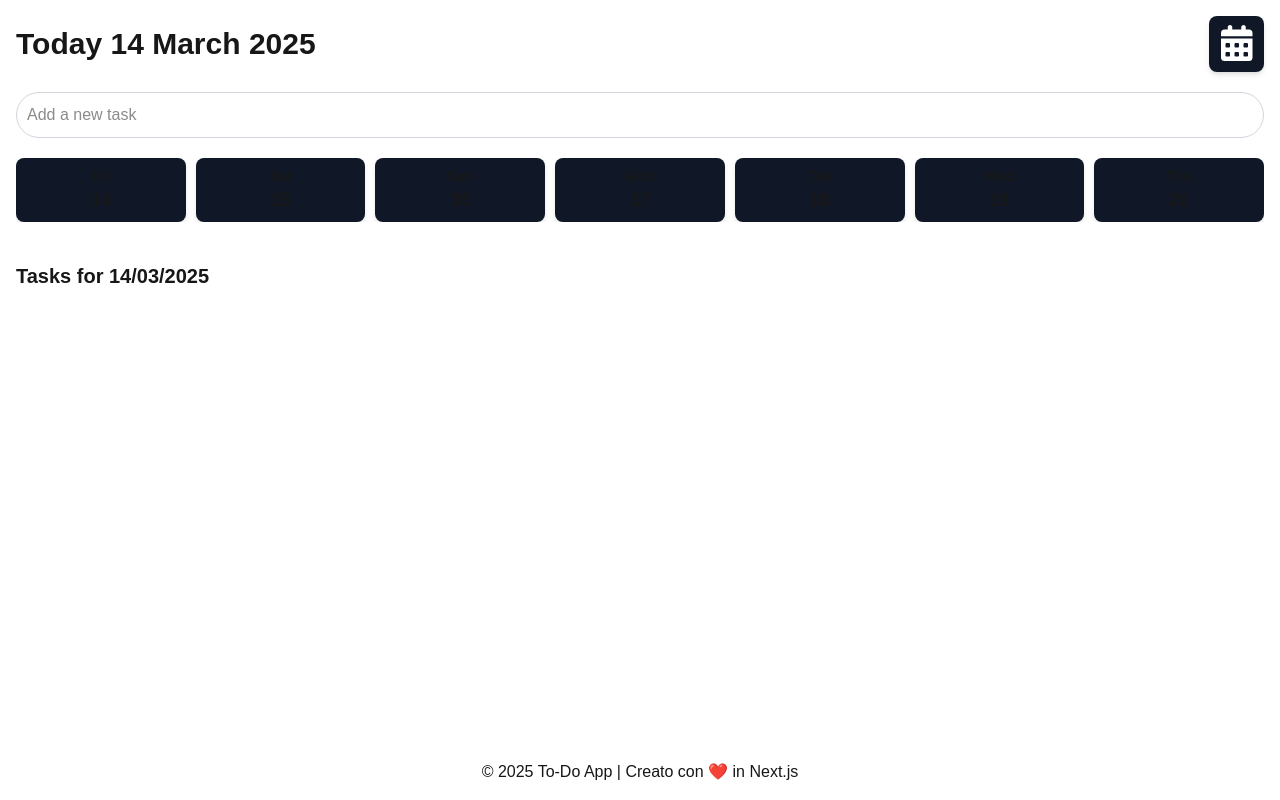
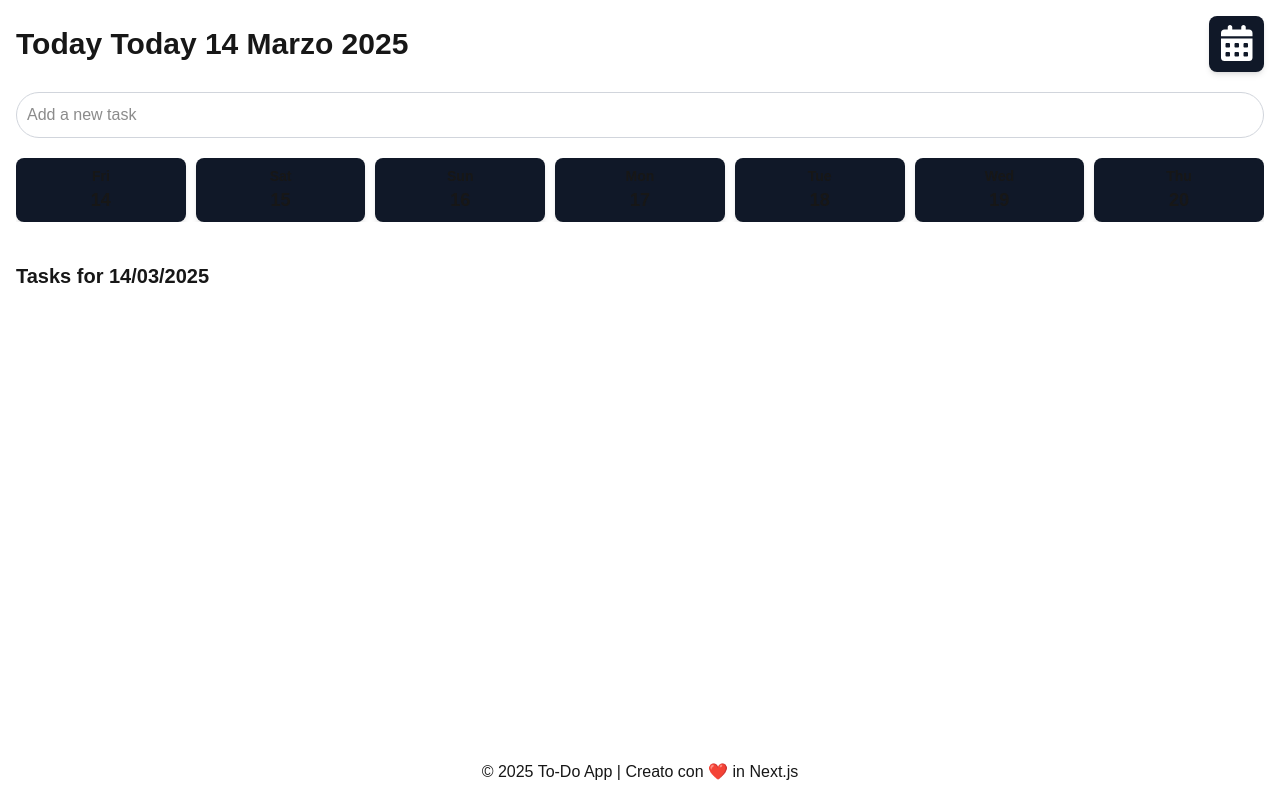
Before and after one commit to Jomar-Navarro/todolist, a Next.js app: page / in a window 1280 px wide. Built offline with nearby package versions, Linux system fonts and the light colour scheme.

Commit message:
refactor TodoList component; update date formatting to use Italian locale for improved user experience

```diff
--- a/src/components/TodoList.js
+++ b/src/components/TodoList.js
@@ -12,6 +12,7 @@ export default function TodoList() {
 	);
 	const [tasks, setTasks] = useState({});
 	const [newTask, setNewTask] = useState("");
+	const [formattedDate, setFormattedDate] = useState(""); // Stato per evitare mismatch
 
 	const handleDateChange = (date) => {
 		setStartDate(date);
@@ -35,18 +36,23 @@ export default function TodoList() {
 		setSelectedDay(dateKey);
 	}, [startDate]);
 
-	const date = new Date();
-	const month = date.toLocaleString("default", { month: "long" });
-	const capitalizedMonth = month.charAt(0).toUpperCase() + month.slice(1);
-	const day = date.getDate();
-	const year = date.getFullYear();
+	useEffect(() => {
+		const date = new Date();
+		const month = date.toLocaleString("it-IT", { month: "long" });
+		const capitalizedMonth = month.charAt(0).toUpperCase() + month.slice(1);
+		const day = date.getDate();
+		const year = date.getFullYear();
+
+		setFormattedDate(`Today ${day} ${capitalizedMonth} ${year}`);
+	}, []);
+
 	const tasksForSelectedDay = tasks[selectedDay] || [];
 
 	return (
 		<div className="w-full">
 			<div className="flex justify-between items-center">
 				<h1 className="text-3xl font-bold">
-					Today {day} {capitalizedMonth} {year}
+					Today {formattedDate || "Loading..."}
 				</h1>
 				<CalendarButton
 					startDate={startDate}
```
